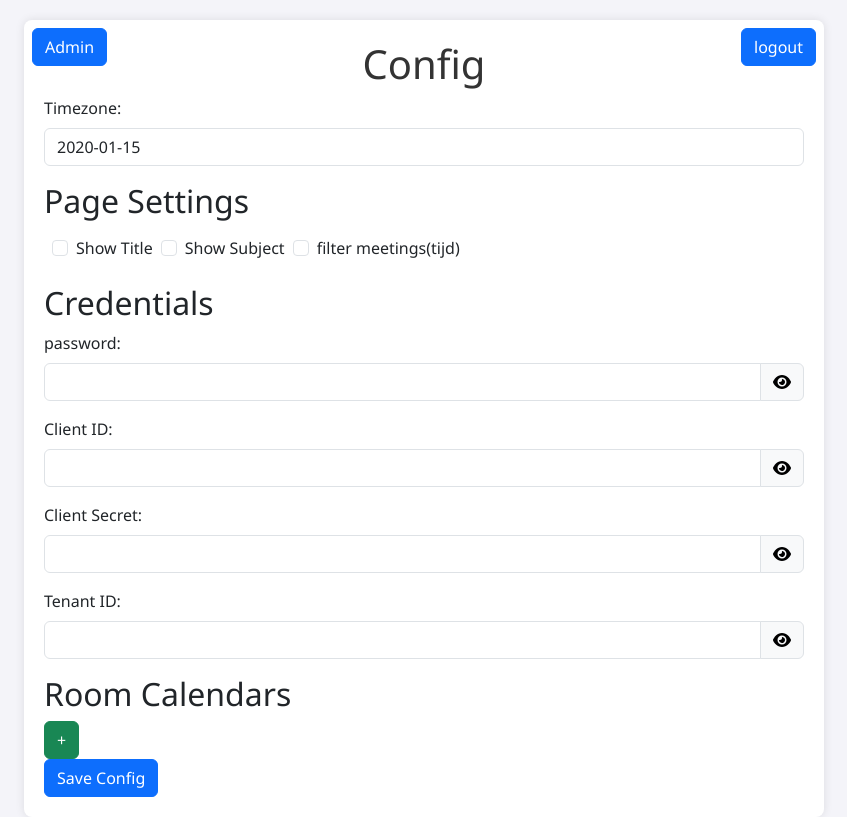
After one commit to discedric/TVScheduler, a Flask app: template flaskWebServer/templates/config.html in a window 1280 px wide. The commit adds this page. Shown: the whole page, without its empty margins (216-1063 px from the left). Run offline with Flask 3, Linux system fonts and the light colour scheme; the template is opened without the code that fills it: most values are stand-ins (such as "Sample title", 1, 10 or a date in 2020); parts of the project's set-up code (start-up, migrations or seed data) failed here and were passed over; some libraries are stand-ins or nearby versions.

Commit message:
added no meeting view with update to config

```diff
--- a/Scheduler/fetch_calendar.py
+++ b/Scheduler/fetch_calendar.py
@@ -40,7 +40,7 @@ dump = ""
 timezone = pytz.timezone(config['timezone'])
 current_time = datetime.now(timezone)
 
-skiptime = False
+skiptime = config['skiptime']
 
 def get_access_token():
     """ Authenticate with Microsoft Graph API and get an access token """
@@ -82,7 +82,7 @@ def fetch_calendar_events():
                 start_time_local = load_time(start_time_str)
                 end_time_local = load_time(meeting["end"]["dateTime"])
 
-                if skiptime & (start_time_local < datetime.now(timezone)):
+                if skiptime & (end_time_local < datetime.now(timezone)):
                     continue
 
                 all_meetings.append({
--- a/flaskWebServer/app.py
+++ b/flaskWebServer/app.py
@@ -1,26 +1,71 @@
 import os
-from flask import Flask, render_template
+from flask import Flask, render_template, request, jsonify, redirect, url_for, session
 import json
 from datetime import datetime
 import pytz
 
 app = Flask(__name__)
+app.secret_key = 'CKVN270225'
 
 base_dir = os.path.dirname(os.path.abspath(__file__))
 config_path = os.path.join(base_dir, '..', 'Utils', 'config.json')
 meeting_path = os.path.join(base_dir, '..', 'Scheduler', 'meetings.json')
 
 with open(config_path,'r') as f:
-    config = json.load(f)
+    config_file = json.load(f)
 
-timezone = pytz.timezone(config['timezone'])
+timezone = pytz.timezone(config_file['timezone'])
+
+def save_config(data):
+    with open(config_path,'r') as f:
+        config_file = json.load(f)
+    # Update de configuratie met de gewijzigde velden
+    print(data)
+    for key, value in data.items():
+        if key in config_file:
+            if isinstance(value, list):
+                if key == "ROOM_CALENDARS":
+                    # Update ROOM_CALENDARS
+                    config_file[key] = {}
+                    for entry in value:
+                        config_file[key][entry['room']] = entry['email']
+                else:
+                    # Update andere lijstvelden (indien van toepassing)
+                    config_file[key] = value
+            else:
+                config_file[key] = value
+    with open(config_path, 'w') as f:
+        json.dump(config_file, f, indent=4)
+    return jsonify({"status": "success", "config": config_file})
 
 @app.route('/')
 def home():
     today = datetime.now(timezone).date().strftime("%d/%m/%Y")
+    with open(config_path,'r') as f:
+        config_file = json.load(f)
     with open(meeting_path, 'r') as file:
         meetings = json.load(file)
-    return render_template('index.html', meetings=meetings, date= today)
+    return render_template('index.html', meetings=meetings, config=config_file, date= today)
+
+@app.route('/login', methods=['GET', 'POST'])
+def login():
+    if request.method == 'POST':
+        if request.form['password'] == config_file["password"]:
+            session['logged_in'] = True
+            return redirect(url_for('config'))
+        else:
+            return 'Invalid password, try again!'
+    return render_template('login.html')
+
+@app.route('/logout')
+def logout():
+    session.pop('logged_in',None)
+    return redirect(url_for('home'))
+
+@app.before_request
+def require_login():
+    if (request.path.startswith('/config') or request.path.startswith('/admin')) and not session.get('logged_in'):
+        return redirect(url_for('login'))
 
 @app.route('/admin')
 def admin():
@@ -28,6 +73,20 @@ def admin():
         meetings = json.load(file)
     return render_template('admin.html', meetings=meetings, dev=True)
 
+@app.route('/config')
+def config():
+    timezones = pytz.all_timezones
+    with open(config_path,'r') as f:
+        config_file = json.load(f)
+    return render_template('config.html', config=config_file, timezones=timezones)
+
+@app.route('/save-config', methods=['POST'])
+def update_config():
+    try:
+        new_config = request.json
+        return save_config(new_config)
+    except Exception as e:
+        return jsonify({"error": str(e)}), 500
 
 if __name__ == '__main__':
     app.run(host="0.0.0.0", port=5000,debug=True)
--- a/flaskWebServer/static/Style/index.css
+++ b/flaskWebServer/static/Style/index.css
@@ -9,18 +9,34 @@ body::-webkit-scrollbar {
     display: none; /* Voor Chrome, Safari */
 }
 
+.cog-icon {
+    z-index: -1;
+    opacity: 0.5;
+}
+
 .container {
     max-width: 800px;
-    margin: 20px auto;
+    min-height: 280px;
+    margin: 0px auto;
     padding: 20px;
     background-color: white;
     border-radius: 8px;
     box-shadow: 0 0 10px rgba(0, 0, 0, 0.1);
 }
+
 h1 {
     text-align: center;
     color: #333;
 }
+
+.meetingless {
+    display: flex;
+    justify-content: center; /* Horizontaal centreren */
+    align-items: center;     /* Verticaal centreren */
+    height: 100%;            /* Zorg dat de parent-div de hoogte vult */
+    margin: 0;
+}
+
 
 .meetingroom {
     margin-bottom: 15px;
@@ -48,8 +64,15 @@ h1 {
 
 .meeting-container {
     display: flex;
-    flex-wrap: wrap;
+    /*flex-wrap: wrap;*/
     gap: 10px;
+}
+
+.meetingless-container{
+    height:280px;
+    display: flex;
+    justify-content: center;
+    align-items: center;
 }
 
 /* Flexbox voor attendees */
--- /dev/null
+++ b/flaskWebServer/static/js/config.js
@@ -0,0 +1,71 @@
+function addRoom() {
+    const roomCalendars = document.getElementById('roomCalendars');
+    const newRoom = document.createElement('div');
+    newRoom.className = 'mb-3 d-flex align-items-center room-entry';
+    newRoom.innerHTML = `
+        <input type="text" name="room" class="form-control me-2" style="width: 20%;" value="" placeholder="Room Name">
+        <input type="text" name="email" class="form-control me-2" style="width: 80%;" value="" placeholder="Room Email">
+        <button type="button" class="btn btn-danger" onclick="removeRoom(this)">-</button>
+    `;
+    roomCalendars.insertBefore(newRoom, roomCalendars.lastElementChild);
+}
+
+function removeRoom(button) {
+    button.closest('.room-entry').remove();
+}
+
+function toggleVisibility(fieldId) {
+    const field = document.getElementById(fieldId);
+    const currentType = field.type;
+    // Toggle between password and text input
+    field.type = currentType === "password" ? "text" : "password";
+}
+
+function saveConfig() {
+    const formData = new FormData(document.getElementById('configForm'));
+
+    // Verzamel de ROOM_CALENDARS gegevens als een array van objecten
+    const roomEntries = [];
+    document.querySelectorAll('#roomCalendars .room-entry').forEach(entry => {
+        const room = entry.querySelector('input[name="room"]').value;
+        const email = entry.querySelector('input[name="email"]').value;
+
+        roomEntries.push({
+            room: room,
+            email: email
+        });
+    });
+
+    // Stel de configuratie samen
+    const configData = {
+        timezone: formData.get('timezone'),
+        CLIENT_ID: formData.get('CLIENT_ID'),
+        CLIENT_SECRET: formData.get('CLIENT_SECRET'),
+        TENANT_ID: formData.get('TENANT_ID'),
+        ROOM_CALENDARS: roomEntries
+    };
+
+    //checkboxes uitlezen
+    configData.show_title = document.getElementById('show_title').checked;
+    configData.show_subject = document.getElementById('show_subject').checked;
+    configData.skiptime = document.getElementById('skiptime').checked;
+
+    // Verstuur de data naar de server
+    fetch('/save-config', {
+        method: 'POST',
+        headers: {
+            'Content-Type': 'application/json'
+        },
+        body: JSON.stringify(configData)
+    })
+    .then(response => response.json())
+    .then(data => {
+        console.log(data);
+        // Hier kun je bijvoorbeeld een bericht tonen dat de configuratie succesvol is opgeslagen
+        alert('Config saved successfully!');
+    })
+    .catch(error => {
+        console.error('Error:', error);
+        alert('An error occurred while saving the configuration.');
+    });
+}
--- /dev/null
+++ b/flaskWebServer/templates/config.html
@@ -0,0 +1,112 @@
+<!DOCTYPE html>
+<html lang="en">
+<head>
+    <meta charset="UTF-8">
+    <meta name="viewport" content="width=device-width, initial-scale=1.0">
+    <title>Config page</title>
+    <link href="https://cdnjs.cloudflare.com/ajax/libs/bootstrap/5.3.0/css/bootstrap.min.css" rel="stylesheet">
+    <link rel="stylesheet" href="../static/Style/index.css">
+</head>
+<body>
+    <div class="container position-relative" style="margin-top:20px;">
+        <h1>Config</h1>
+        <a class="btn btn-primary position-absolute top-0 end-0 m-2" href="/logout">logout</a>
+        <a class="btn btn-primary position-absolute top-0 start-0 m-2" href="/admin">Admin</a>
+
+        <form id="configForm">
+            <div class="mb-3">
+                <label for="timezone" class="form-label">Timezone:</label>
+                <select id="timezone" name="timezone" class="form-control">
+                    {% for tz in timezones %}
+                    <option value="{{ tz }}" {% if tz == config['timezone'] %}selected{% endif %}>{{ tz }}</option>
+                    {% endfor %}
+                </select>
+            </div>
+
+            <h2>Page Settings</h2>
+            <div class="d-flex p-2 gap-2">
+
+                <div class="form-check mb-3">
+                    <input type="checkbox" id="show_title" name="show_title" class="form-check-input" {% if config['show_title'] %}checked{% endif %}>
+                    <label for="show_title" class="form-check-label">Show Title</label>
+                </div>
+
+                <div class="form-check mb-3">
+                    <input type="checkbox" id="show_subject" name="show_subject" class="form-check-input" {% if config['show_subject'] %}checked{% endif %}>
+                    <label for="show_subject" class="form-check-label">Show Subject</label>
+                </div>
+
+                <div class="form-check mb-3">
+                    <input type="checkbox" id="skiptime" name="skiptime" class="form-check-input" {% if config['skiptime'] %}checked{% endif %}>
+                    <label for="skiptime" class="form-check-label">filter meetings(tijd)</label>
+                </div>
+            </div>
+
+            <h2>Credentials</h2>
+
+            <div class="mb-3">
+                <label for="password" class="form-label">password:</label>
+                <div class="input-group">
+                    <input type="password" id="password" name="password" class="form-control" value="{{ config['password'] }}">
+                    <span class="input-group-text" onclick="toggleVisibility('password')">
+                        <svg viewBox="0 0 576 512" height="1em" xmlns="http://www.w3.org/2000/svg">
+                            <path d="M288 32c-80.8 0-145.5 36.8-192.6 80.6C48.6 156 17.3 208 2.5 243.7c-3.3 7.9-3.3 16.7 0 24.6C17.3 304 48.6 356 95.4 399.4C142.5 443.2 207.2 480 288 480s145.5-36.8 192.6-80.6c46.8-43.5 78.1-95.4 93-131.1c3.3-7.9 3.3-16.7 0-24.6c-14.9-35.7-46.2-87.7-93-131.1C433.5 68.8 368.8 32 288 32zM144 256a144 144 0 1 1 288 0 144 144 0 1 1 -288 0zm144-64c0 35.3-28.7 64-64 64c-7.1 0-13.9-1.2-20.3-3.3c-5.5-1.8-11.9 1.6-11.7 7.4c.3 6.9 1.3 13.8 3.2 20.7c13.7 51.2 66.4 81.6 117.6 67.9s81.6-66.4 67.9-117.6c-11.1-41.5-47.8-69.4-88.6-71.1c-5.8-.2-9.2 6.1-7.4 11.7c2.1 6.4 3.3 13.2 3.3 20.3z"></path>
+                        </svg>
+                    </span>
+                </div>
+            </div>
+
+            <div class="mb-3">
+                <label for="CLIENT_ID" class="form-label">Client ID:</label>
+                <div class="input-group">
+                    <input type="password" id="CLIENT_ID" name="CLIENT_ID" class="form-control" value="{{ config['CLIENT_ID'] }}">
+                    <span class="input-group-text" onclick="toggleVisibility('CLIENT_ID')">
+                        <svg viewBox="0 0 576 512" height="1em" xmlns="http://www.w3.org/2000/svg">
+                            <path d="M288 32c-80.8 0-145.5 36.8-192.6 80.6C48.6 156 17.3 208 2.5 243.7c-3.3 7.9-3.3 16.7 0 24.6C17.3 304 48.6 356 95.4 399.4C142.5 443.2 207.2 480 288 480s145.5-36.8 192.6-80.6c46.8-43.5 78.1-95.4 93-131.1c3.3-7.9 3.3-16.7 0-24.6c-14.9-35.7-46.2-87.7-93-131.1C433.5 68.8 368.8 32 288 32zM144 256a144 144 0 1 1 288 0 144 144 0 1 1 -288 0zm144-64c0 35.3-28.7 64-64 64c-7.1 0-13.9-1.2-20.3-3.3c-5.5-1.8-11.9 1.6-11.7 7.4c.3 6.9 1.3 13.8 3.2 20.7c13.7 51.2 66.4 81.6 117.6 67.9s81.6-66.4 67.9-117.6c-11.1-41.5-47.8-69.4-88.6-71.1c-5.8-.2-9.2 6.1-7.4 11.7c2.1 6.4 3.3 13.2 3.3 20.3z"></path>
+                        </svg>
+                    </span>
+                </div>
+            </div>
+
+            <div class="mb-3">
+                <label for="CLIENT_SECRET" class="form-label">Client Secret:</label>
+                <div class="input-group">
+                    <input type="password" id="CLIENT_SECRET" name="CLIENT_SECRET" class="form-control" value="{{ config['CLIENT_SECRET'] }}">
+                    <span class="input-group-text" onclick="toggleVisibility('CLIENT_SECRET')">
+                        <svg viewBox="0 0 576 512" height="1em" xmlns="http://www.w3.org/2000/svg">
+                            <path d="M288 32c-80.8 0-145.5 36.8-192.6 80.6C48.6 156 17.3 208 2.5 243.7c-3.3 7.9-3.3 16.7 0 24.6C17.3 304 48.6 356 95.4 399.4C142.5 443.2 207.2 480 288 480s145.5-36.8 192.6-80.6c46.8-43.5 78.1-95.4 93-131.1c3.3-7.9 3.3-16.7 0-24.6c-14.9-35.7-46.2-87.7-93-131.1C433.5 68.8 368.8 32 288 32zM144 256a144 144 0 1 1 288 0 144 144 0 1 1 -288 0zm144-64c0 35.3-28.7 64-64 64c-7.1 0-13.9-1.2-20.3-3.3c-5.5-1.8-11.9 1.6-11.7 7.4c.3 6.9 1.3 13.8 3.2 20.7c13.7 51.2 66.4 81.6 117.6 67.9s81.6-66.4 67.9-117.6c-11.1-41.5-47.8-69.4-88.6-71.1c-5.8-.2-9.2 6.1-7.4 11.7c2.1 6.4 3.3 13.2 3.3 20.3z"></path>
+                        </svg>
+                    </span>
+                </div>
+            </div>
+
+            <div class="mb-3">
+                <label for="TENANT_ID" class="form-label">Tenant ID:</label>
+                <div class="input-group">
+                    <input type="password" id="TENANT_ID" name="TENANT_ID" class="form-control" value="{{ config['TENANT_ID'] }}">
+                    <span class="input-group-text" onclick="toggleVisibility('TENANT_ID')">
+                        <svg viewBox="0 0 576 512" height="1em" xmlns="http://www.w3.org/2000/svg">
+                            <path d="M288 32c-80.8 0-145.5 36.8-192.6 80.6C48.6 156 17.3 208 2.5 243.7c-3.3 7.9-3.3 16.7 0 24.6C17.3 304 48.6 356 95.4 399.4C142.5 443.2 207.2 480 288 480s145.5-36.8 192.6-80.6c46.8-43.5 78.1-95.4 93-131.1c3.3-7.9 3.3-16.7 0-24.6c-14.9-35.7-46.2-87.7-93-131.1C433.5 68.8 368.8 32 288 32zM144 256a144 144 0 1 1 288 0 144 144 0 1 1 -288 0zm144-64c0 35.3-28.7 64-64 64c-7.1 0-13.9-1.2-20.3-3.3c-5.5-1.8-11.9 1.6-11.7 7.4c.3 6.9 1.3 13.8 3.2 20.7c13.7 51.2 66.4 81.6 117.6 67.9s81.6-66.4 67.9-117.6c-11.1-41.5-47.8-69.4-88.6-71.1c-5.8-.2-9.2 6.1-7.4 11.7c2.1 6.4 3.3 13.2 3.3 20.3z"></path>
+                        </svg>
+                    </span>
+                </div>
+            </div>
+
+            <h2>Room Calendars</h2>
+            <div id="roomCalendars">
+                {% for room, email in config['ROOM_CALENDARS'].items() %}
+                <div class="mb-3 d-flex align-items-center room-entry">
+                    <input type="text" name="room" class="form-control me-2" style="width: 20%;" value="{{ room }}" placeholder="Room Name">
+                    <input type="text" name="email" class="form-control me-2" style="width: 80%;" value="{{ email }}" placeholder="Room Email">
+                    <button type="button" class="btn btn-danger" onclick="removeRoom(this)">-</button>
+                </div>
+                {% endfor %}
+                <button type="button" class="btn btn-success" onclick="addRoom()">+</button>
+            </div>
+
+            <button type="button" class="btn btn-primary" onclick="saveConfig()">Save Config</button>
+        </form>
+    </div>
+    <script type="text/javascript" src="../static/js/config.js"></script>
+</body>
+</html>
```
Also changed, not shown: flaskWebServer/static/Style/login.css (added, +9 -0 lines), flaskWebServer/static/js/index.js (+3 -17 lines), flaskWebServer/templates/admin.html (+5 -2 lines), flaskWebServer/templates/index.html (+18 -1 lines), flaskWebServer/templates/login.html (added, +21 -0 lines).
